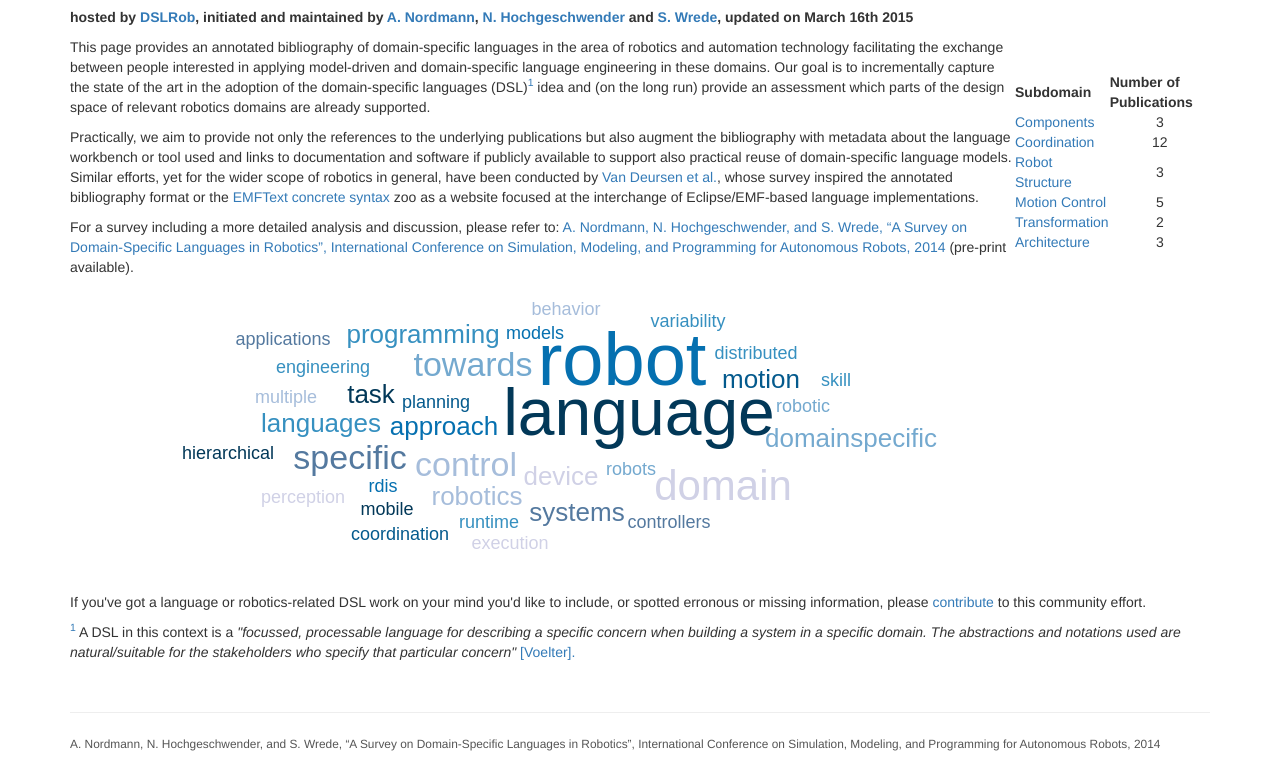
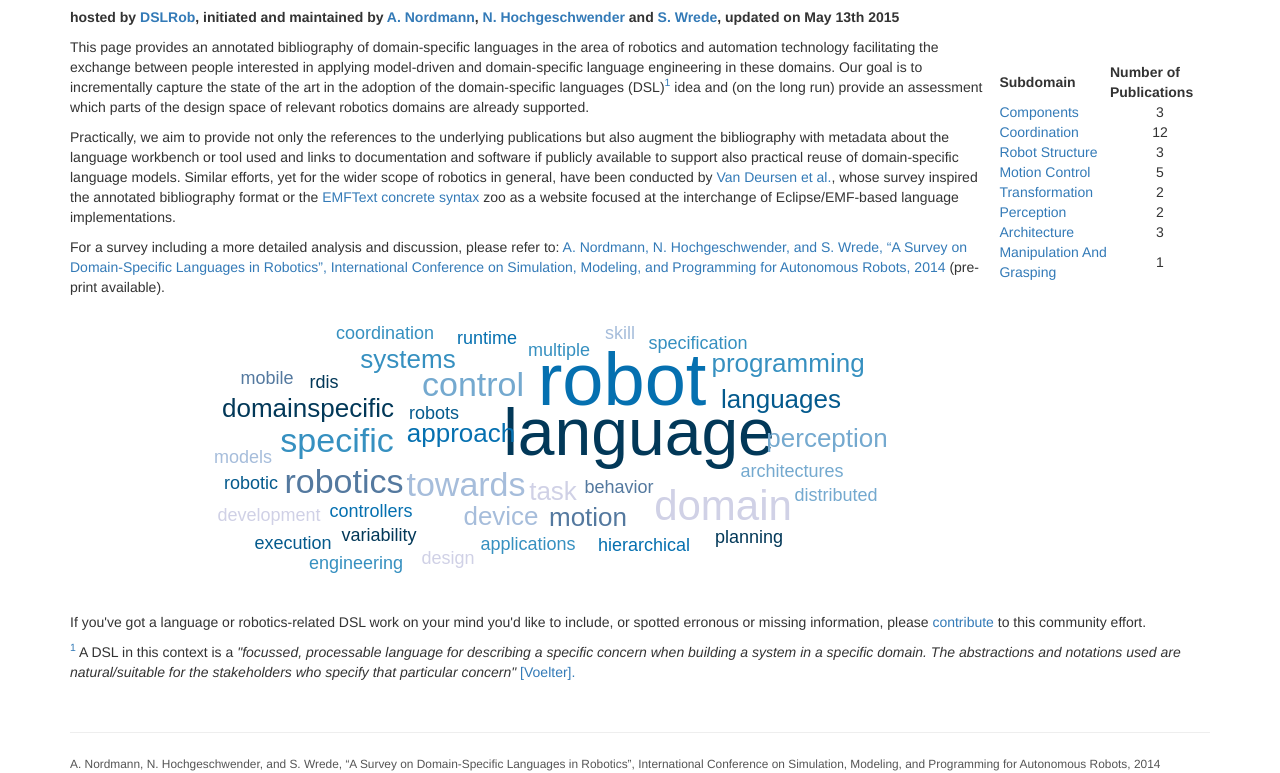
Before and after one commit to corlab/dslzoo, a plain HTML site: page index.html in a window 1280 px wide. Shown: the part 112-885 px from the top of the page. Drawn offline with nearby package versions, Linux system fonts and the light colour scheme.

Commit message:
re-generated

```diff
--- a/index.html
+++ b/index.html
@@ -56,7 +56,7 @@
 
 <h2>An Overview of Domain-Specific Languages in Robotics</h1>
 
-<p><b>hosted by <a href="http://www.dslrob.org">DSLRob</a>, initiated and maintained  by <a href="http://www.cor-lab.org/users/anordman">A. Nordmann</a>, <a href="http://www2.inf.fh-bonn-rhein-sieg.de/~nhochg2m/">N. Hochgeschwender </a> and <a href="http://www.cor-lab.org/users/swrede">S. Wrede</a>, updated on March 16th 2015</b></p>
+<p><b>hosted by <a href="http://www.dslrob.org">DSLRob</a>, initiated and maintained  by <a href="http://www.cor-lab.org/users/anordman">A. Nordmann</a>, <a href="http://www2.inf.fh-bonn-rhein-sieg.de/~nhochg2m/">N. Hochgeschwender </a> and <a href="http://www.cor-lab.org/users/swrede">S. Wrede</a>, updated on May 13th 2015</b></p>
 
 <table><tr><td>This page provides an annotated bibliography of domain-specific languages in the area of robotics and automation technology facilitating the exchange between people interested in applying model-driven and domain-specific language engineering in these domains. Our goal is to incrementally capture the state of the art in the adoption of the domain-specific languages (DSL)<a href="#DSL"><sup>1</sup></a> idea and (on the long run) provide an assessment which parts of the design space of relevant robotics domains are already supported.</p>
 
@@ -80,8 +80,14 @@
 <tr><td><a href="./transformation-subdomain.html" title="Subdomain 'Transformation'" >Transformation</a></td>
 		    <td style="text-align:center;">2</td>
 		    </tr>
+<tr><td><a href="./perception-subdomain.html" title="Subdomain 'Perception'" >Perception</a></td>
+		    <td style="text-align:center;">2</td>
+		    </tr>
 <tr><td><a href="./architecture-subdomain.html" title="Subdomain 'Architecture'" >Architecture</a></td>
 		    <td style="text-align:center;">3</td>
+		    </tr>
+<tr><td><a href="./manipulation-and-grasping-subdomain.html" title="Subdomain 'Manipulation And Grasping'" >Manipulation And Grasping</a></td>
+		    <td style="text-align:center;">1</td>
 		    </tr>
 
 </tbody></table><br />
@@ -89,40 +95,44 @@
 <svg id="cloudcontainer" name="cloudcontainer" />
 <script>
   var fill = d3.scale.ordinal().range(["#0570b0", "#023858", "#d0d1e6", "#a6bddb", "#74a9cf", "#54799f", "#3690c0", "#045a8d", "#3690c0"]);
-  var words = [{ "text" : "distributed", "size" : 18, "color":	"#555578"},
+  var words = [{ "text" : "robots", "size" : 18, "color":	"#555578"},
           { "text" : "languages", "size" : 26, "color":	"#555582"},
+          { "text" : "systems", "size" : 26, "color":	"#555582"},
+          { "text" : "approach", "size" : 26, "color":	"#555582"},
+          { "text" : "applications", "size" : 18, "color":	"#555578"},
+          { "text" : "towards", "size" : 34, "color":	"#55558c"},
+          { "text" : "controllers", "size" : 18, "color":	"#555578"},
+          { "text" : "language", "size" : 66, "color":	"#5555b4"},
+          { "text" : "variability", "size" : 18, "color":	"#555578"},
+          { "text" : "development", "size" : 18, "color":	"#555578"},
+          { "text" : "models", "size" : 18, "color":	"#555578"},
+          { "text" : "domainspecific", "size" : 26, "color":	"#555582"},
+          { "text" : "architectures", "size" : 18, "color":	"#555578"},
+          { "text" : "behavior", "size" : 18, "color":	"#555578"},
+          { "text" : "specification", "size" : 18, "color":	"#555578"},
           { "text" : "control", "size" : 34, "color":	"#55558c"},
-          { "text" : "motion", "size" : 26, "color":	"#555582"},
-          { "text" : "planning", "size" : 18, "color":	"#555578"},
-          { "text" : "programming", "size" : 26, "color":	"#555582"},
+          { "text" : "execution", "size" : 18, "color":	"#555578"},
+          { "text" : "multiple", "size" : 18, "color":	"#555578"},
+          { "text" : "task", "size" : 26, "color":	"#555582"},
           { "text" : "runtime", "size" : 18, "color":	"#555578"},
           { "text" : "rdis", "size" : 18, "color":	"#555578"},
-          { "text" : "language", "size" : 66, "color":	"#5555b4"},
-          { "text" : "approach", "size" : 26, "color":	"#555582"},
+          { "text" : "robotics", "size" : 34, "color":	"#55558c"},
+          { "text" : "domain", "size" : 42, "color":	"#555596"},
+          { "text" : "robot", "size" : 74, "color":	"#5555be"},
+          { "text" : "design", "size" : 18, "color":	"#555578"},
+          { "text" : "skill", "size" : 18, "color":	"#555578"},
+          { "text" : "specific", "size" : 34, "color":	"#55558c"},
+          { "text" : "distributed", "size" : 18, "color":	"#555578"},
           { "text" : "mobile", "size" : 18, "color":	"#555578"},
-          { "text" : "task", "size" : 26, "color":	"#555582"},
           { "text" : "device", "size" : 26, "color":	"#555582"},
-          { "text" : "perception", "size" : 18, "color":	"#555578"},
-          { "text" : "robotics", "size" : 26, "color":	"#555582"},
-          { "text" : "multiple", "size" : 18, "color":	"#555578"},
+          { "text" : "coordination", "size" : 18, "color":	"#555578"},
+          { "text" : "perception", "size" : 26, "color":	"#555582"},
+          { "text" : "motion", "size" : 26, "color":	"#555582"},
           { "text" : "robotic", "size" : 18, "color":	"#555578"},
-          { "text" : "domain", "size" : 42, "color":	"#555596"},
-          { "text" : "towards", "size" : 34, "color":	"#55558c"},
-          { "text" : "specific", "size" : 34, "color":	"#55558c"},
-          { "text" : "controllers", "size" : 18, "color":	"#555578"},
-          { "text" : "skill", "size" : 18, "color":	"#555578"},
-          { "text" : "domainspecific", "size" : 26, "color":	"#555582"},
-          { "text" : "coordination", "size" : 18, "color":	"#555578"},
-          { "text" : "robot", "size" : 74, "color":	"#5555be"},
+          { "text" : "programming", "size" : 26, "color":	"#555582"},
           { "text" : "engineering", "size" : 18, "color":	"#555578"},
-          { "text" : "models", "size" : 18, "color":	"#555578"},
           { "text" : "hierarchical", "size" : 18, "color":	"#555578"},
-          { "text" : "execution", "size" : 18, "color":	"#555578"},
-          { "text" : "behavior", "size" : 18, "color":	"#555578"},
-          { "text" : "robots", "size" : 18, "color":	"#555578"},
-          { "text" : "applications", "size" : 18, "color":	"#555578"},
-          { "text" : "systems", "size" : 26, "color":	"#555582"},
-          { "text" : "variability", "size" : 18, "color":	"#555578"},
+          { "text" : "planning", "size" : 18, "color":	"#555578"},
           ];
     d3.layout.cloud().size([900, 300])
       .words(words)
```
Also changed, not shown: all.html (+13 -3 lines), subdomains.html (+11 -1 lines).
